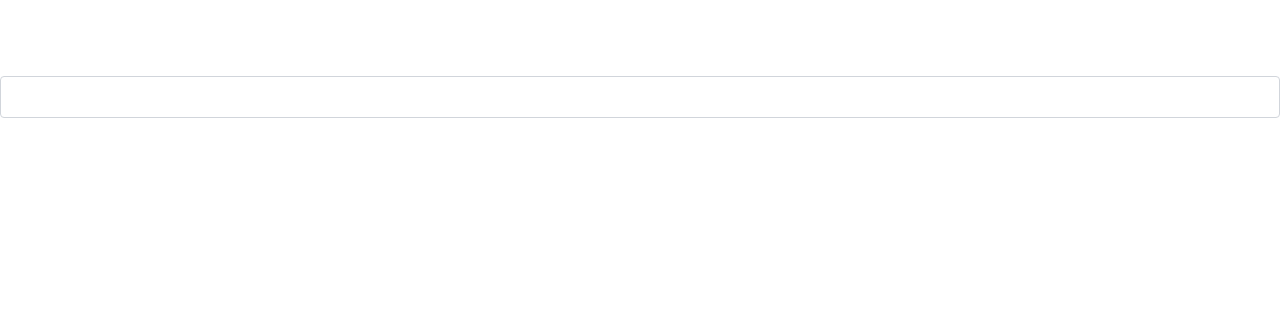
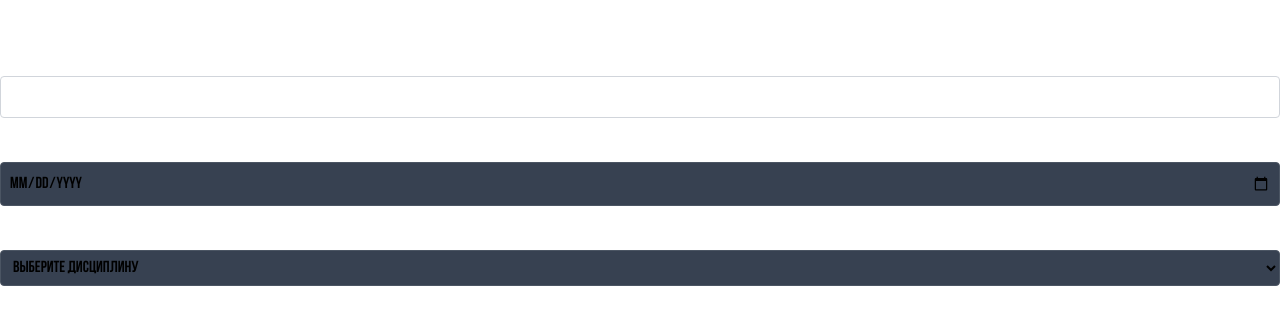
Before and after one commit to ChrolloLucii/Uni-Project, a Next.js app in the folder frontend/: page /tournamentCreation in a window 1280 px wide. Shown: the top 324 px of the page. Built offline with nearby package versions, Linux system fonts and the light colour scheme.

Commit message:
Добавил обработку POST-запросов для создания турниров и обновил форму создания турнира с новыми полями

```diff
--- a/frontend/src/app/api/tournament/route.js
+++ b/frontend/src/app/api/tournament/route.js
@@ -9,3 +9,18 @@ export async function GET(request) {
     const tournaments = await res.json();
     return NextResponse.json(tournaments, {status: 200});
 }
+
+export async function POST(request) {
+    const backendUrl = process.env.BACKEND_URL || 'http://localhost:4000' || 'http://example:4000';
+
+    const res = await fetch(`${backendUrl}/api/tournaments`, {
+        method: 'POST',
+        headers: {
+            'Content-Type': 'application/json',
+        },
+        body: JSON.stringify(request.body),
+    });
+
+    const tournament = await res.json();
+    return NextResponse.json(tournament, {status: 201});
+}
--- a/frontend/src/app/tournamentCreation/page.js
+++ b/frontend/src/app/tournamentCreation/page.js
@@ -6,7 +6,6 @@ export default function TournamentForm(){
     const [tournament, setTournament] = useState({
         id : "",
         name: "",
-        description: "",
         startDate: "",
         endDate: "",
         organizer: "",
@@ -19,7 +18,6 @@ export default function TournamentForm(){
     });
 
     const disciplines = ["dota2", "counterStrike2"];
-    const statuses = ["upcoming", "ongoing", "finished"];
 
     const handleChange = (e) => {
         const {name, value} = e.target;
@@ -32,7 +30,7 @@ export default function TournamentForm(){
         };
 
         const handleSubmit = async (e) => {
-            e.preentDefault();
+            e.preventDefault();
             try {
                 const res = await fetch('/api/tournament',{
                     method: "POST",
@@ -63,7 +61,7 @@ export default function TournamentForm(){
             }
 
     };
-    return <form className ="text-black" onSubmit = {handleSubmit}>
+    return (<form className ="text-black" onSubmit = {handleSubmit}>
         <h2 className = "text-2xl mb-4 text-white">Создать турнир</h2>
     <div className = "mb-4">
         <label className = "block mb-1 text-white" htmlFor="name">Название</label>
@@ -77,7 +75,49 @@ export default function TournamentForm(){
         required
         />
     </div>
+    <div className="mb-4">
+        <label className="block mb-1 text-white" htmlFor="startDate">
+          Дата начала
+        </label>
+        <input
+          type="date"
+          id="startDate"
+          name="startDate"
+          value={tournament.startDate}
+          onChange={handleChange}
+          className="w-full p-2 rounded bg-gray-700 border border-gray-600"
+          required
+        />
+      </div>
+      <div>
 
+      </div>
+      <div className="mb-4">
+        <label className="block mb-1 text-white" htmlFor="discipline">
+          Дисциплина
+        </label>
+        <select
+          id="discipline"
+          name="discipline"
+          value={tournament.discipline}
+          onChange={handleChange}
+          className="w-full p-2 rounded bg-gray-700 border border-gray-600"
+          required
+        >
+          <option value="">Выберите дисциплину</option>
+          {disciplines.map((item, index) => (
+            <option key={index} value={item}>
+              {item}
+            </option>
+          ))}
+        </select>
+      </div>
 
-</form>
+      <button
+        type="submit"
+        className="w-full py-2 px-4 rounded text-white"
+      > Создать турнир
+      </button>
+    </form>
+  );
 }
```
